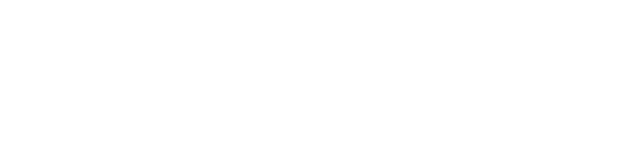
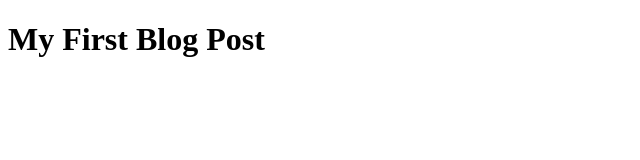
Before and after one commit to tonykrikorian/udemy-html5-css3, a plain HTML site: page index.html in a window 1280 px wide. Shown: the whole page, without its empty margins (0-640 px from the left). Drawn offline with Linux system fonts and the light colour scheme.

Commit message:
Se añaden titulos al Header y H1 al body

```diff
--- a/index.html
+++ b/index.html
@@ -1,9 +1,9 @@
 <!DOCTYPE html>
    <html>
     <head>
-        <title></title>
+        <title>My First Blog Post</title>
     </head>
     <body>
-
+        <h1>My First Blog Post</h1>
     </body>
 </html>
```
